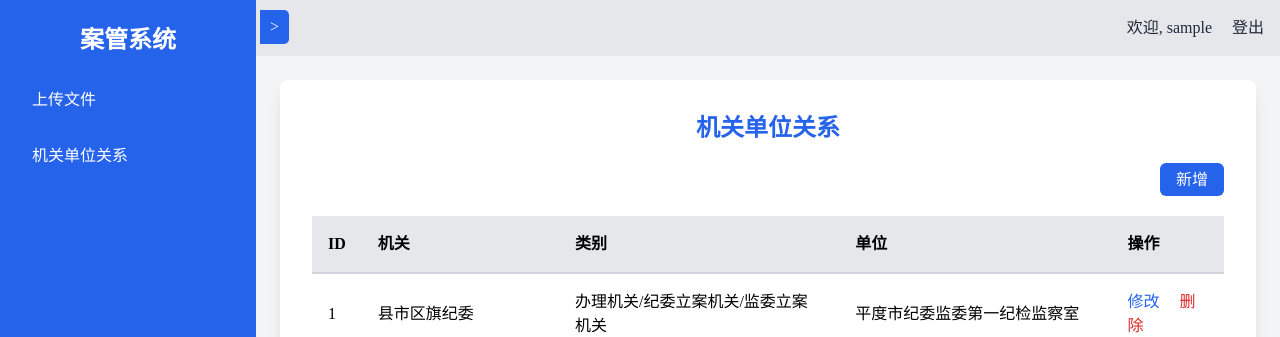
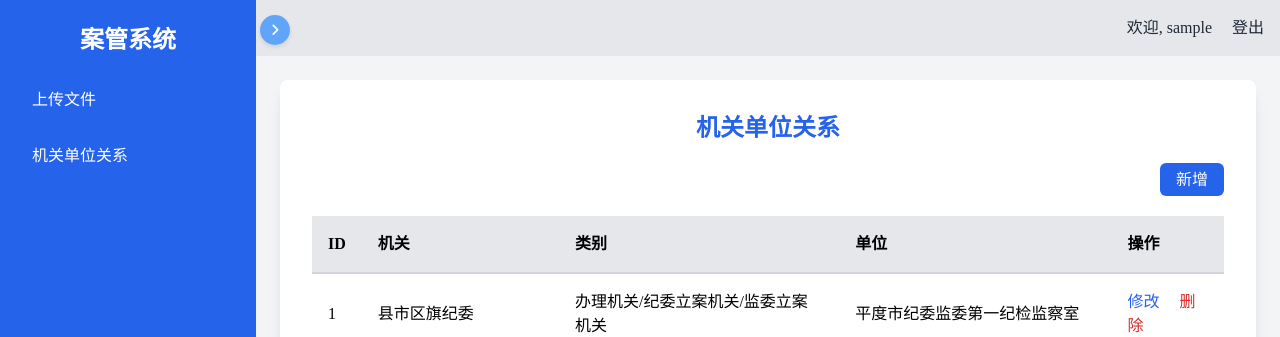
Before and after one commit to jiuxi-tech/case-management, a Flask app: page /authority_agency in a window 1280 px wide. Shown: the top 337 px of the page. Run offline with Flask 3, Linux system fonts and the light colour scheme; the visitor is signed in with stand-in values (Sample User, id 1); data comes from the database, SQL or seed files in the repository; some libraries are stand-ins or nearby versions.

Commit message:
页面导航开关功能

```diff
--- a/templates/base.html
+++ b/templates/base.html
@@ -6,6 +6,7 @@
     <title>{% block title %}{% endblock %} - 案管系统</title>
     <script src="https://cdn.tailwindcss.com"></script>
     <script src="https://cdn.jsdelivr.net/npm/sweetalert2@11"></script>
+    <link rel="stylesheet" href="https://cdnjs.cloudflare.com/ajax/libs/font-awesome/6.0.0-beta3/css/all.min.css" integrity="sha512-Fo3rlrZj/k7ujTnHg4CGR2D7kSs0v4LLanw2qksYuRlEzO+tcaEPQogQ0KaoGN26/zrn20ImR1DfuLWnOo7aBA==" crossorigin="anonymous" referrerpolicy="no-referrer" />
     <link href="https://fonts.googleapis.com/css2?family=Noto+Serif+SC:wght@400;700&display=swap" rel="stylesheet">
     <style>
         body { font-family: 'Noto Serif SC', serif; }
@@ -31,19 +32,32 @@
         }
         .toggle-btn {
             position: absolute;
-            top: 10px;
+            top: 15px;
             left: 260px;
             z-index: 10;
-            background-color: #2563eb;
+            background-color: #60a5fa; /* bg-blue-400 */
             color: white;
             border: none;
-            padding: 5px 10px;
-            border-radius: 0 5px 5px 0;
+            width: 30px;
+            height: 30px;
+            border-radius: 50%;
+            display: flex;
+            align-items: center;
+            justify-content: center;
             cursor: pointer;
-            transition: left 0.3s ease;
+            box-shadow: 0 2px 4px rgba(0, 0, 0, 0.1);
+            transition: left 0.3s ease, background-color 0.3s ease;
         }
-        .toggle-btn.hidden {
-            left: 10px;
+        .toggle-btn:hover {
+            background-color: #3b82f6; /* bg-blue-500 */
+        }
+        .toggle-btn.left {
+            left: 15px;
+            transform: rotate(180deg);
+        }
+        .toggle-btn i {
+            font-size: 14px;
+            transition: transform 0.3s ease;
         }
     </style>
     <script>
@@ -56,9 +70,11 @@
             toggleBtn.addEventListener('click', function() {
                 isHidden = !isHidden;
                 sidebar.classList.toggle('hidden', isHidden);
-                toggleBtn.classList.toggle('hidden', !isHidden);
-                toggleBtn.textContent = isHidden ? '>' : '<';
                 content.classList.toggle('no-sidebar', isHidden);
+                toggleBtn.classList.toggle('left', isHidden);
+                const icon = toggleBtn.querySelector('i');
+                icon.classList.toggle('fa-angle-right', !isHidden);
+                icon.classList.toggle('fa-angle-left', isHidden);
             });
         });
     </script>
@@ -78,7 +94,7 @@
         </ul>
     </nav>
     <!-- 隐藏/显示按钮 -->
-    <button class="toggle-btn">></button>
+    <button class="toggle-btn"><i class="fas fa-angle-right"></i></button>
     <!-- 顶部表头和右侧内容 -->
     <div class="content flex flex-col flex-1">
         <header class="bg-gray-200 text-gray-800 p-4 flex justify-between items-center">
```
